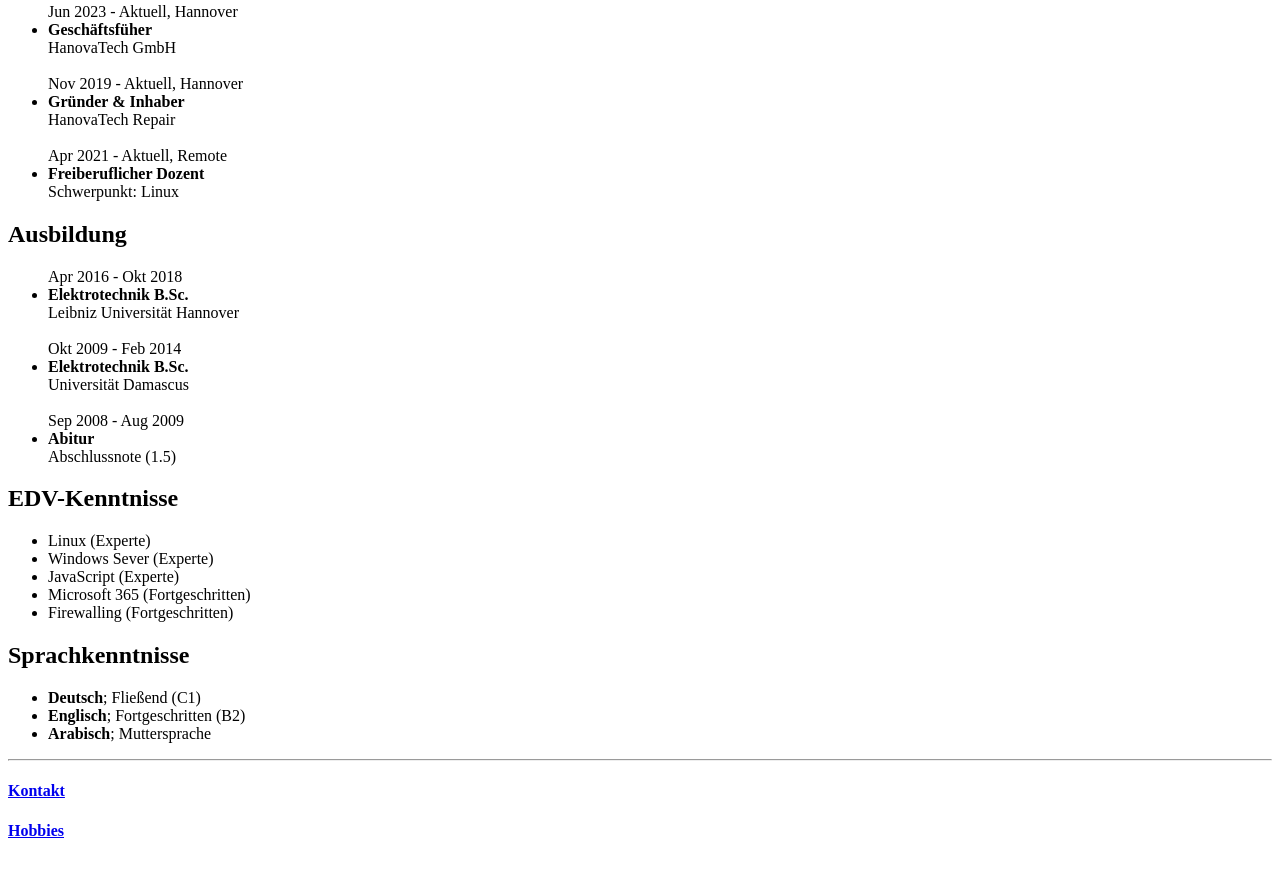
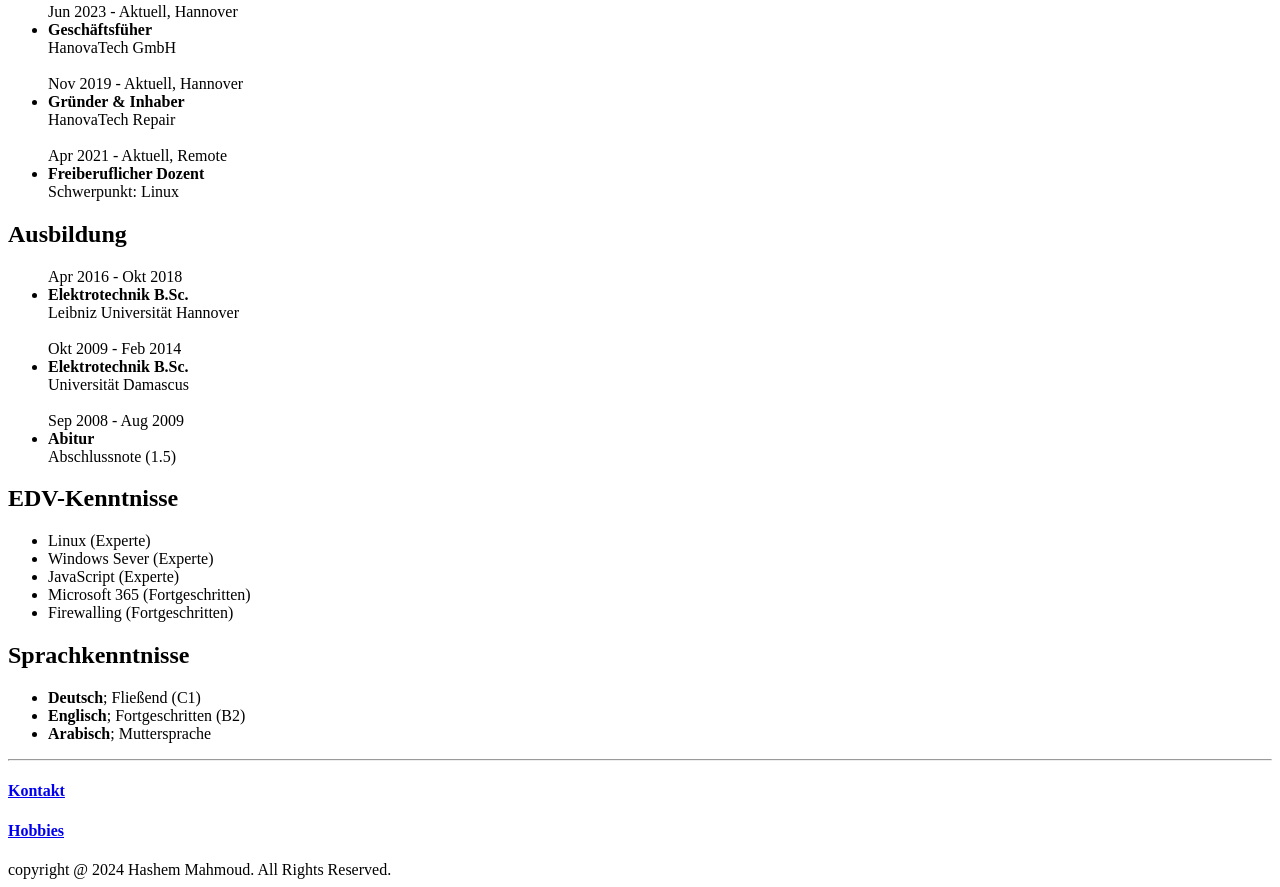
Before and after one commit to hashem34/my-resume, a plain HTML site: page index.html in a window 1280 px wide. Shown: the part 380-1267 px from the top of the page. Before the commit the page ends 1241 px from the top, so only its background shows below. Drawn offline with Linux system fonts and the light colour scheme.

Commit message:
Update index.html footer

```diff
--- a/index.html
+++ b/index.html
@@ -55,7 +55,9 @@
     <hr>
     <h4><a href="./public/kontakt.html">Kontakt</a></h4>
     <h4><a href="./public/hobbies.html">Hobbies</a></h4>
-
+    <footer>
+        copyright @ 2024 Hashem Mahmoud. All Rights Reserved.
+    </footer>
 
 </body>
 </html>
```
